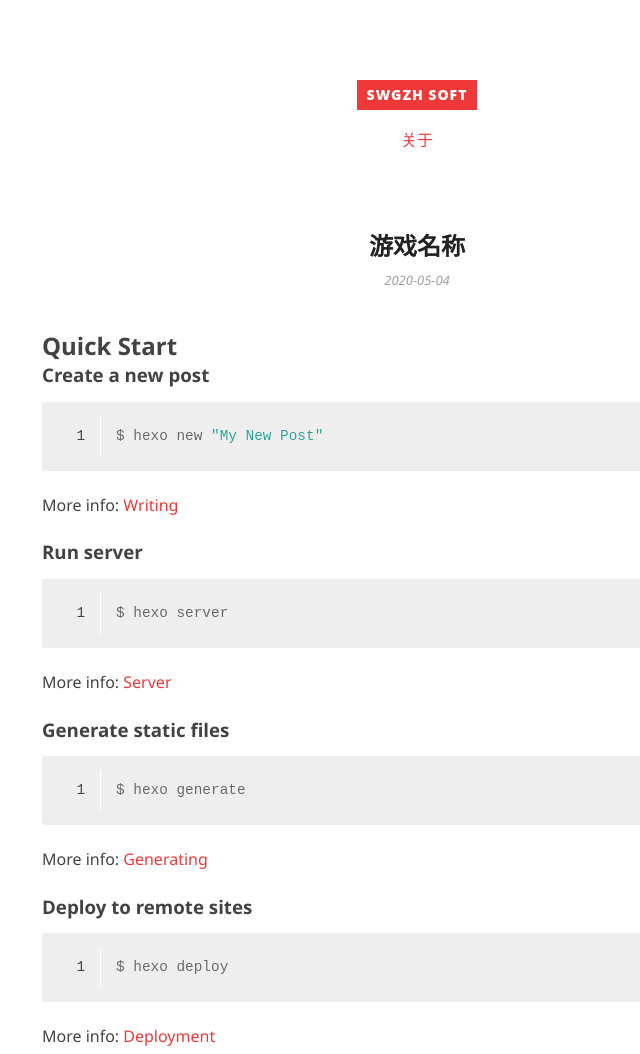
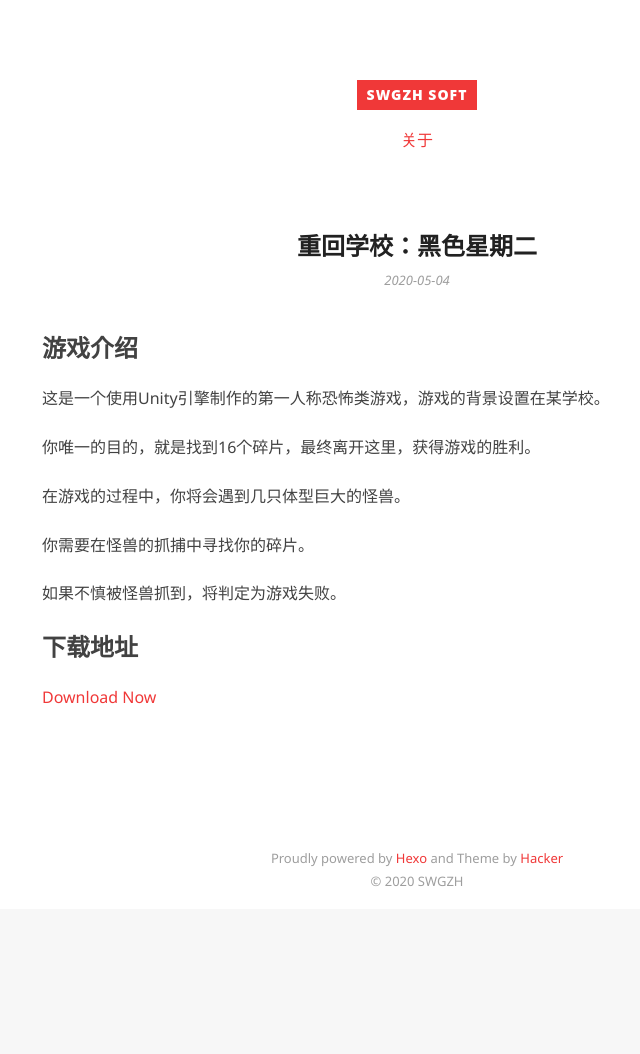
Before and after one commit to SWGZH/swgzh.github.io, a plain HTML site: page 2020/05/04/hello-world/index.html in a window 1280 px wide. Shown: the top 1054 px of the page, without its empty margins (223-863 px from the left). After the commit the page ends 909 px from the top, so only its background shows below. Drawn offline with Linux system fonts and the light colour scheme.

Commit message:
Site updated: 2020-05-05 22:59:36

```diff
--- a/2020/05/04/hello-world/index.html
+++ b/2020/05/04/hello-world/index.html
@@ -3,20 +3,19 @@
 <head>
   <meta charset="utf-8">
 
-  <title>游戏名称 | SWGZH SOFT</title>
+  <title>重回学校：黑色星期二 | SWGZH SOFT</title>
 
 
   <meta name="author" content="SWGZH">
 
 
 
-  <meta name="description" content="Quick StartCreate a new post1$ hexo new &#34;My New Post&#34;
-
-More info: Writing
-Run server1$ hexo server
-
-More info: Server
-Generate static files1$ hexo gen">
+  <meta name="description" content="游戏介绍这是一个使用Unity引擎制作的第一人称恐怖类游戏，游戏的背景设置在某学校。
+你唯一的目的，就是找到16个碎片，最终离开这里，获得游戏的胜利。
+在游戏的过程中，你将会遇到几只体型巨大的怪兽。
+你需要在怪兽的抓捕中寻找你的碎片。
+如果不慎被怪兽抓到，将判定为游戏失败。
+下载地址Download">
 
 
 
@@ -28,7 +27,7 @@ Generate static files1$ hexo gen">
   <meta name="apple-mobile-web-app-capable" content="yes">
   <meta name="apple-mobile-web-app-status-bar-style" content="black">
 
-  <meta property="og:title" content="游戏名称"/>
+  <meta property="og:title" content="重回学校：黑色星期二"/>
 
   <meta property="og:site_name" content="SWGZH SOFT"/>
 
@@ -67,7 +66,7 @@ Generate static files1$ hexo gen">
 
 
 
-    <h3 class="article-title"><span>游戏名称</span></h3>
+    <h3 class="article-title"><span>重回学校：黑色星期二</span></h3>
 
 
 
@@ -87,18 +86,12 @@ Generate static files1$ hexo gen">
   <div class="article-content">
     <div class="entry">
 
-        <h2 id="Quick-Start"><a href="#Quick-Start" class="headerlink" title="Quick Start"></a>Quick Start</h2><h3 id="Create-a-new-post"><a href="#Create-a-new-post" class="headerlink" title="Create a new post"></a>Create a new post</h3><figure class="highlight bash"><table><tr><td class="gutter"><pre><span class="line">1</span><br></pre></td><td class="code"><pre><span class="line">$ hexo new <span class="string">"My New Post"</span></span><br></pre></td></tr></table></figure>
-
-<p>More info: <a href="https://hexo.io/docs/writing.html" target="_blank" rel="noopener">Writing</a></p>
-<h3 id="Run-server"><a href="#Run-server" class="headerlink" title="Run server"></a>Run server</h3><figure class="highlight bash"><table><tr><td class="gutter"><pre><span class="line">1</span><br></pre></td><td class="code"><pre><span class="line">$ hexo server</span><br></pre></td></tr></table></figure>
-
-<p>More info: <a href="https://hexo.io/docs/server.html" target="_blank" rel="noopener">Server</a></p>
-<h3 id="Generate-static-files"><a href="#Generate-static-files" class="headerlink" title="Generate static files"></a>Generate static files</h3><figure class="highlight bash"><table><tr><td class="gutter"><pre><span class="line">1</span><br></pre></td><td class="code"><pre><span class="line">$ hexo generate</span><br></pre></td></tr></table></figure>
-
-<p>More info: <a href="https://hexo.io/docs/generating.html" target="_blank" rel="noopener">Generating</a></p>
-<h3 id="Deploy-to-remote-sites"><a href="#Deploy-to-remote-sites" class="headerlink" title="Deploy to remote sites"></a>Deploy to remote sites</h3><figure class="highlight bash"><table><tr><td class="gutter"><pre><span class="line">1</span><br></pre></td><td class="code"><pre><span class="line">$ hexo deploy</span><br></pre></td></tr></table></figure>
-
-<p>More info: <a href="https://hexo.io/docs/one-command-deployment.html" target="_blank" rel="noopener">Deployment</a></p>
+        <h2 id="游戏介绍"><a href="#游戏介绍" class="headerlink" title="游戏介绍"></a>游戏介绍</h2><p>这是一个使用Unity引擎制作的第一人称恐怖类游戏，游戏的背景设置在某学校。</p>
+<p>你唯一的目的，就是找到16个碎片，最终离开这里，获得游戏的胜利。</p>
+<p>在游戏的过程中，你将会遇到几只体型巨大的怪兽。</p>
+<p>你需要在怪兽的抓捕中寻找你的碎片。</p>
+<p>如果不慎被怪兽抓到，将判定为游戏失败。</p>
+<h2 id="下载地址"><a href="#下载地址" class="headerlink" title="下载地址"></a>下载地址</h2><p><a href="https://github.com/SWGZH/swgzh.github.io/raw/master/download/game.7z" target="_blank" rel="noopener">Download Now</a></p>
 
 
     </div>
```
Also changed, not shown: about/index.html (+6 -2 lines), archives/2020/05/index.html (+1 -1 lines), archives/2020/index.html (+1 -1 lines), archives/index.html (+1 -1 lines), index.html (+7 -13 lines), 2 other files.
